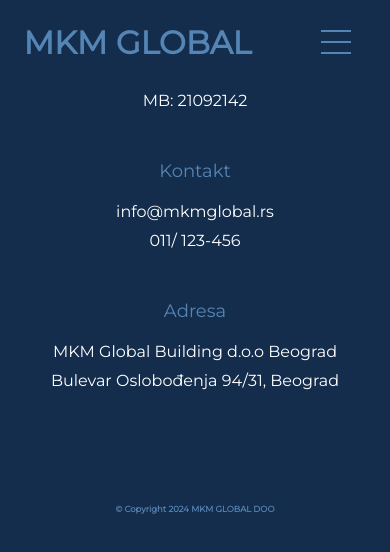
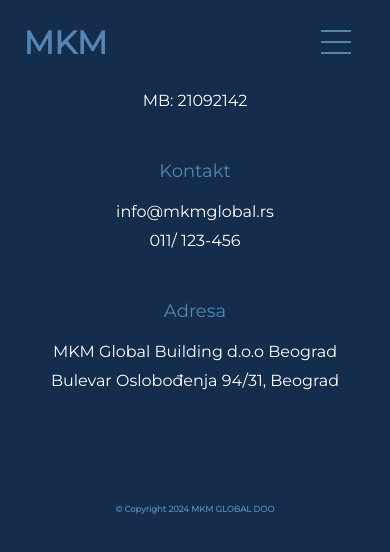
Before and after one commit to ikacar/mkm, a React (Create React App) app: page / in a window 390 px wide. Shown: the top 552 px of the page. Built offline with nearby package versions, Linux system fonts and the light colour scheme.

Commit message:
responsive init

```diff
--- a/src/components/NavBar.js
+++ b/src/components/NavBar.js
@@ -22,7 +22,7 @@ const NavBar = () => {
         </div>
       </nav>
       <nav id="hamburger-nav">
-        <div className='logo'>MKM Global</div>
+        <div className='logo'>MKM</div>
         <div className={`hamburger-menu ${isOpen ? 'open' : ''}`}>
           <div className={`hamburger-icon ${isOpen ? 'open' : ''}`} onClick={toggleMenu}>
             <span></span>
```
